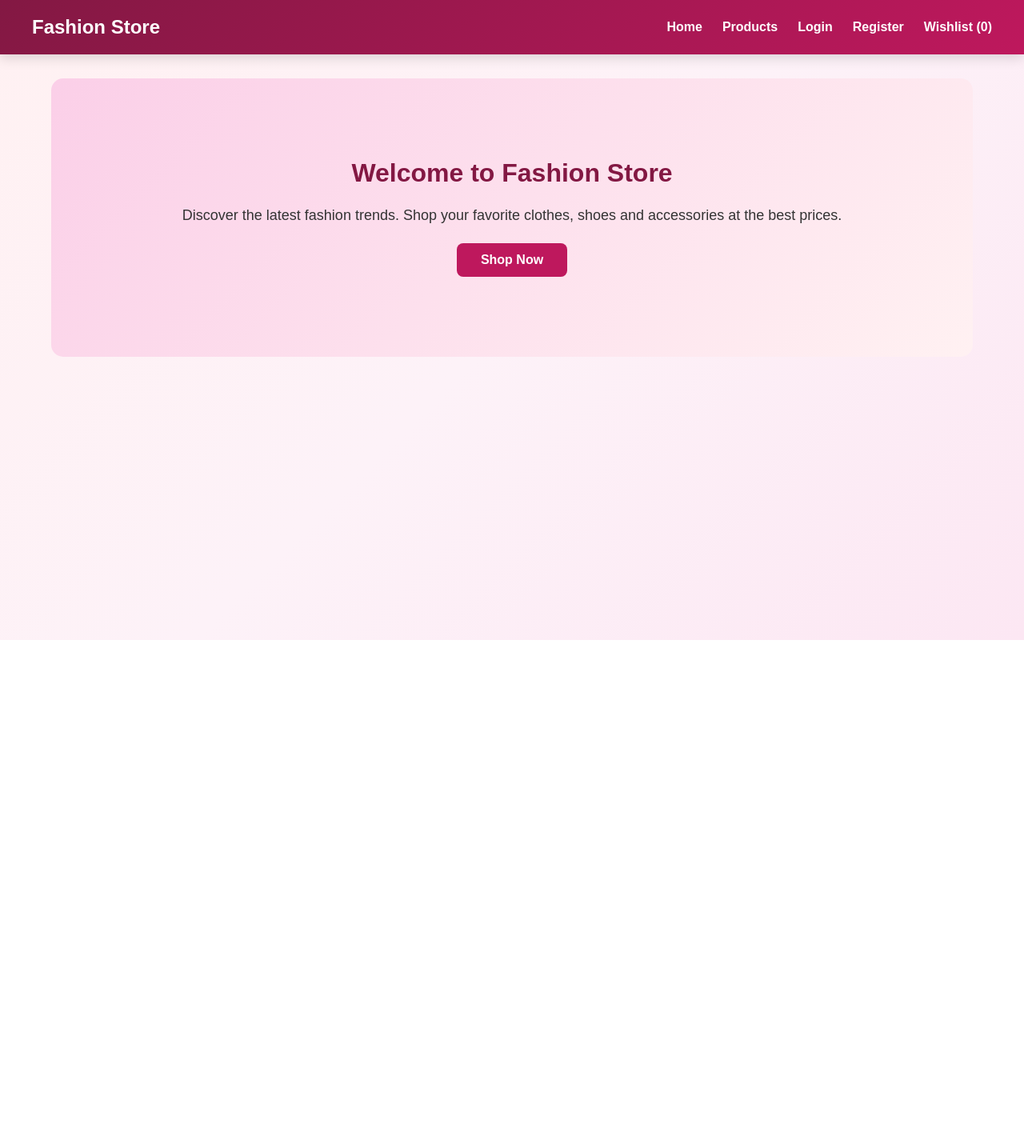
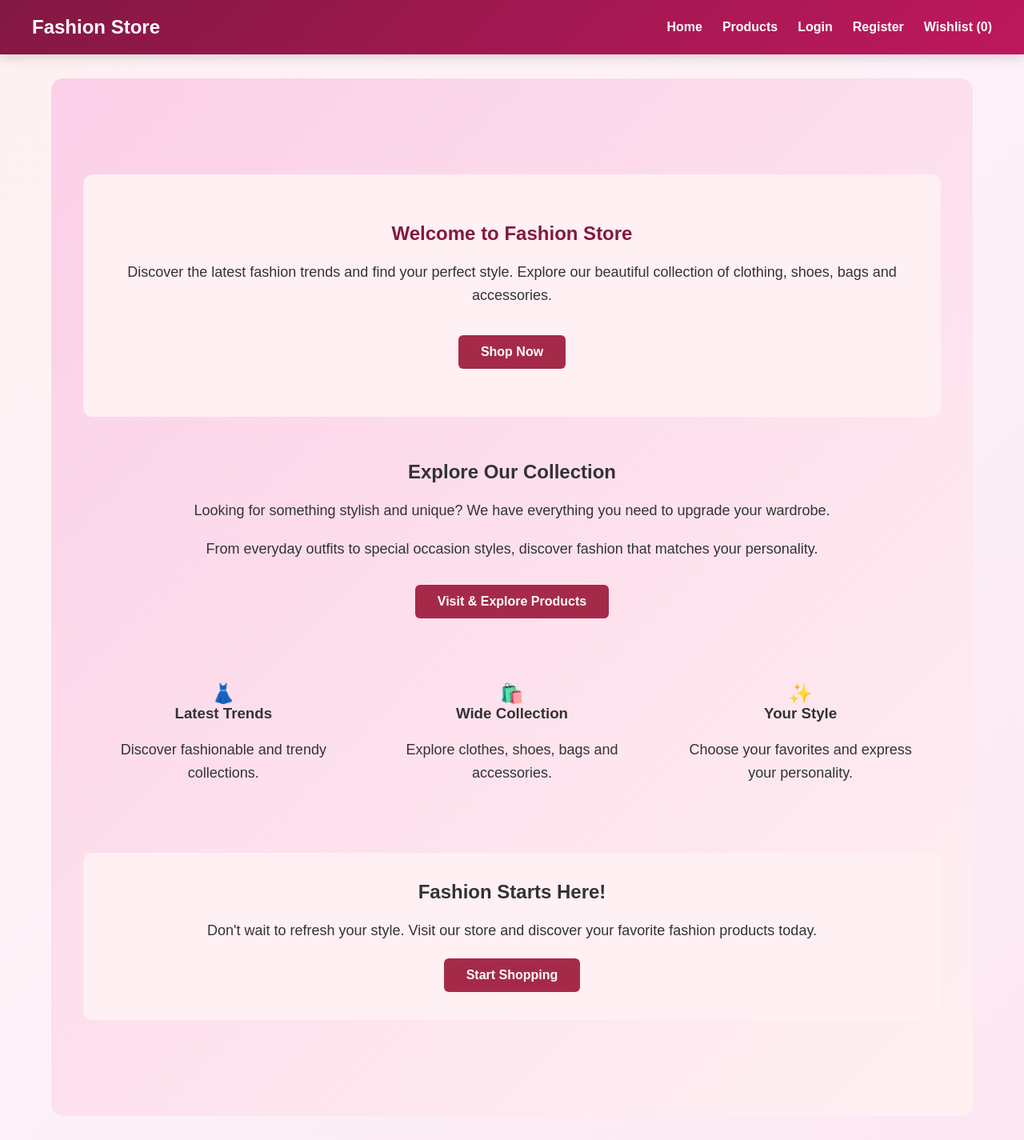
Before and after one commit to vyshnavimudraboina/fashion-store-using-frondend, a React (Vite) app: page / in a window 1280 px wide. Shown: the whole page at 80% size. Before the commit the page ends 800 px from the top, so only its background shows below. Built offline with nearby package versions, Linux system fonts and the light colour scheme.

Commit message:
frondend

```diff
--- a/src/pages/Home.jsx
+++ b/src/pages/Home.jsx
@@ -1,19 +1,133 @@
+
 import { Link } from "react-router-dom";
 
 function Home() {
   return (
     <div className="home">
-      <h1>Welcome to Fashion Store</h1>
 
-      <p>
-        Discover the latest fashion trends.
-        Shop your favorite clothes, shoes
-        and accessories at the best prices.
-      </p>
+      {/* Welcome Section */}
+      <section
+        style={{
+          textAlign: "center",
+          padding: "60px 20px",
+          backgroundColor: "#fff0f3",
+          borderRadius: "12px",
+          margin: "20px"
+        }}
+      >
+        <h1>Welcome to Fashion Store</h1>
 
-      <Link to="/products">
-        Shop Now
-      </Link>
+        <p>
+          Discover the latest fashion trends and find your perfect style.
+          Explore our beautiful collection of clothing, shoes, bags and
+          accessories.
+        </p>
+
+        <Link
+          to="/products"
+          style={{
+            display: "inline-block",
+            padding: "12px 28px",
+            backgroundColor: "#a52a4a",
+            color: "white",
+            textDecoration: "none",
+            borderRadius: "6px",
+            marginTop: "15px"
+          }}
+        >
+          Shop Now
+        </Link>
+      </section>
+
+      {/* Explore Section */}
+      <section style={{ textAlign: "center", padding: "35px 20px" }}>
+        <h2>Explore Our Collection</h2>
+
+        <p>
+          Looking for something stylish and unique? We have everything
+          you need to upgrade your wardrobe.
+        </p>
+
+        <p>
+          From everyday outfits to special occasion styles,
+          discover fashion that matches your personality.
+        </p>
+
+        <Link
+          to="/products"
+          style={{
+            display: "inline-block",
+            padding: "12px 28px",
+            backgroundColor: "#a52a4a",
+            color: "white",
+            textDecoration: "none",
+            borderRadius: "6px",
+            marginTop: "10px"
+          }}
+        >
+          Visit & Explore Products
+        </Link>
+      </section>
+
+      {/* Highlights */}
+      <section
+        style={{
+          display: "grid",
+          gridTemplateColumns: "repeat(auto-fit, minmax(200px, 1fr))",
+          gap: "20px",
+          padding: "25px"
+        }}
+      >
+        <div style={{ textAlign: "center", padding: "20px" }}>
+          <h2>👗</h2>
+          <h3>Latest Trends</h3>
+          <p>Discover fashionable and trendy collections.</p>
+        </div>
+
+        <div style={{ textAlign: "center", padding: "20px" }}>
+          <h2>🛍️</h2>
+          <h3>Wide Collection</h3>
+          <p>Explore clothes, shoes, bags and accessories.</p>
+        </div>
+
+        <div style={{ textAlign: "center", padding: "20px" }}>
+          <h2>✨</h2>
+          <h3>Your Style</h3>
+          <p>Choose your favorites and express your personality.</p>
+        </div>
+      </section>
+
+      {/* Final Section */}
+      <section
+        style={{
+          textAlign: "center",
+          padding: "35px 20px",
+          backgroundColor: "#fff0f3",
+          margin: "20px",
+          borderRadius: "12px"
+        }}
+      >
+        <h2>Fashion Starts Here!</h2>
+        <p>
+          Don't wait to refresh your style. Visit our store
+          and discover your favorite fashion products today.
+        </p>
+
+        <Link
+          to="/products"
+          style={{
+            display: "inline-block",
+            padding: "12px 28px",
+            backgroundColor: "#a52a4a",
+            color: "white",
+            textDecoration: "none",
+            borderRadius: "6px"
+          }}
+        >
+          Start Shopping
+        </Link>
+      </section>
+
     </div>
   );
 }
```
Also changed, not shown: 1 other file (tests, documents, lock files or other folders).
